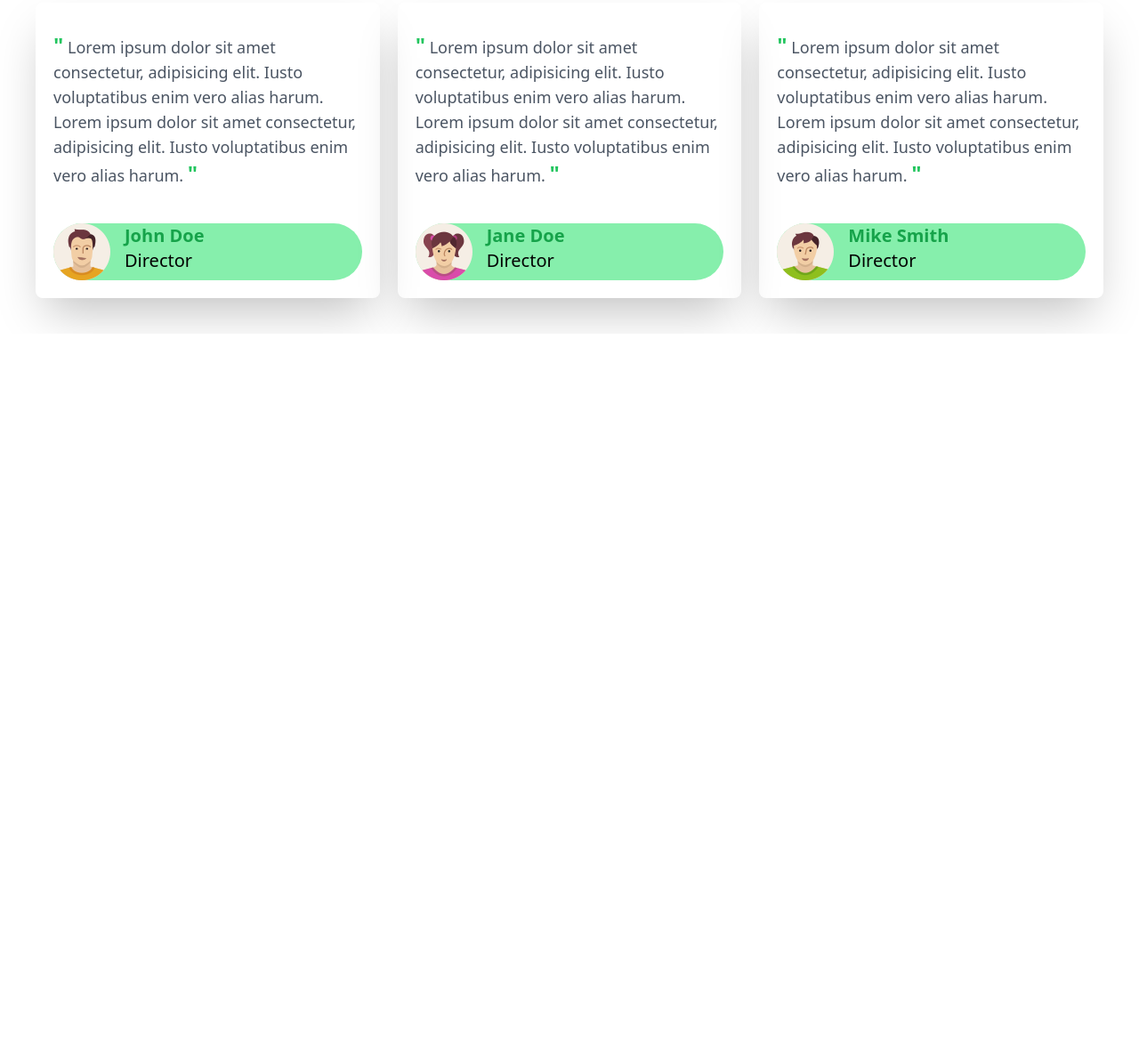
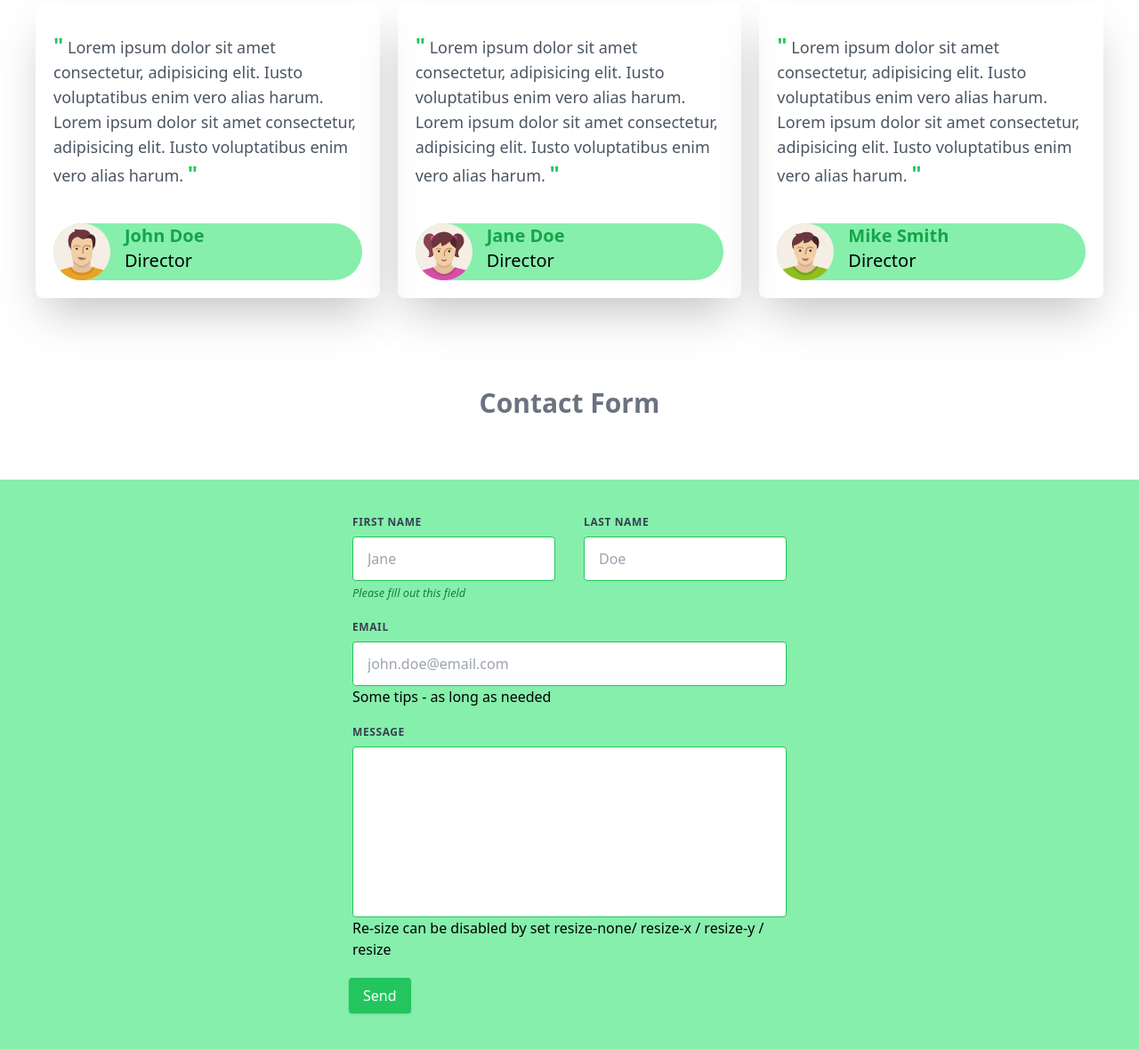
Before and after one commit to PrinceNarteh/prime-properties, a website: page src/index.html in a window 1280 px wide. Shown: the part 3643-4822 px from the top of the page at 89% size. Before the commit the page ends 4018 px from the top, so only its background shows below. Drawn offline with Linux system fonts and the light colour scheme.

Commit message:
feat: adds contach section

```diff
--- a/src/index.html
+++ b/src/index.html
@@ -337,5 +337,56 @@
       </div>
       <!-- CARD -->
     </div>
+
+    <div class="mt-5 p-10 flex justify-center">
+      <h2 class="text-3xl font-bold text-gray-500 mb-2">Contact Form</h2>
+    </div>
+
+    <!-- CONTACT SECTION -->
+    <div class="bg-green-300 mt-5 p-10 flex justify-center items-center">
+      <form class="w-full max-w-lg">
+        <div class="flex gap-2 flex-col md:flex-row">
+          <div class="form-group">
+            <label class="label">First Name</label>
+            <input type="text" class="form-control" placeholder="Jane" />
+            <small class="text-green-700 italic"
+              >Please fill out this field</small
+            >
+          </div>
+          <div class="form-group">
+            <label class="label">Last Name</label>
+            <input type="text" class="form-control" placeholder="Doe" />
+          </div>
+        </div>
+        <div class="form-group w-full mt-5">
+          <label class="label">Email</label>
+          <input
+            type="text"
+            class="form-control"
+            placeholder="john.doe@email.com"
+          />
+          <p>Some tips - as long as needed</p>
+        </div>
+        <div class="form-group w-full mt-5">
+          <label class="label">Message</label>
+          <textarea
+            class="form-control resize-none appearance-none h-48"
+          ></textarea>
+          <p>
+            Re-size can be disabled by set resize-none/ resize-x / resize-y /
+            resize
+          </p>
+        </div>
+        <div class="md:flex md:items-center mt-5">
+          <div class="md:w-1/3">
+            <button
+              class="shadow bg-green-500 text-white py-2 px-4 mx-2 rounded"
+            >
+              Send
+            </button>
+          </div>
+        </div>
+      </form>
+    </div>
   </body>
 </html>
--- a/src/styles.css
+++ b/src/styles.css
@@ -10,4 +10,16 @@
   .badge {
     @apply bg-gray-200 text-sm font-semibold text-gray-700 rounded-full px-3 py-1 mx-2 my-1;
   }
+
+  .label {
+    @apply block text-xs text-gray-700 font-bold uppercase mb-2 tracking-wider;
+  }
+
+  .form-group {
+    @apply w-full md:w-1/2 px-3 mb-6 md:mb-0;
+  }
+
+  .form-control {
+    @apply block py-3 px-4 w-full rounded border border-green-500 text-gray-700 outline-none;
+  }
 }
```
Also changed, not shown: public/styles.css.
